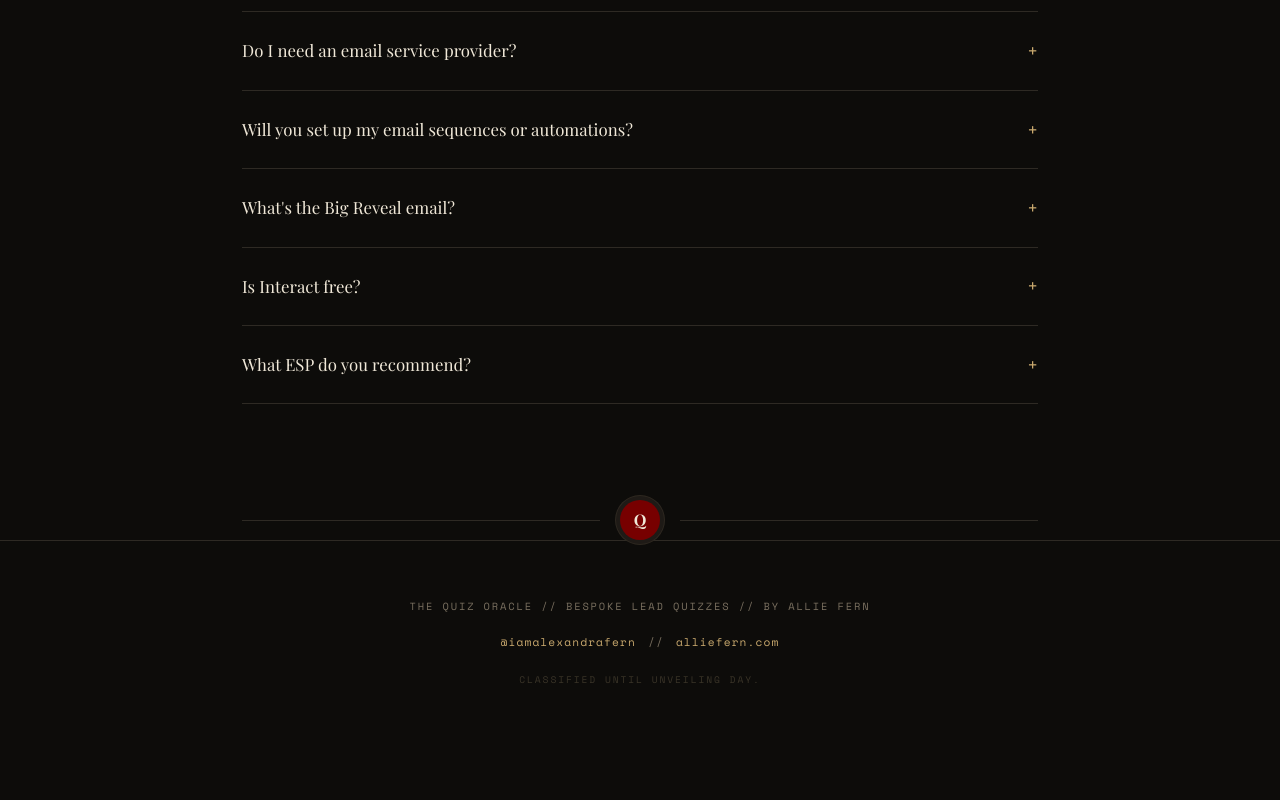
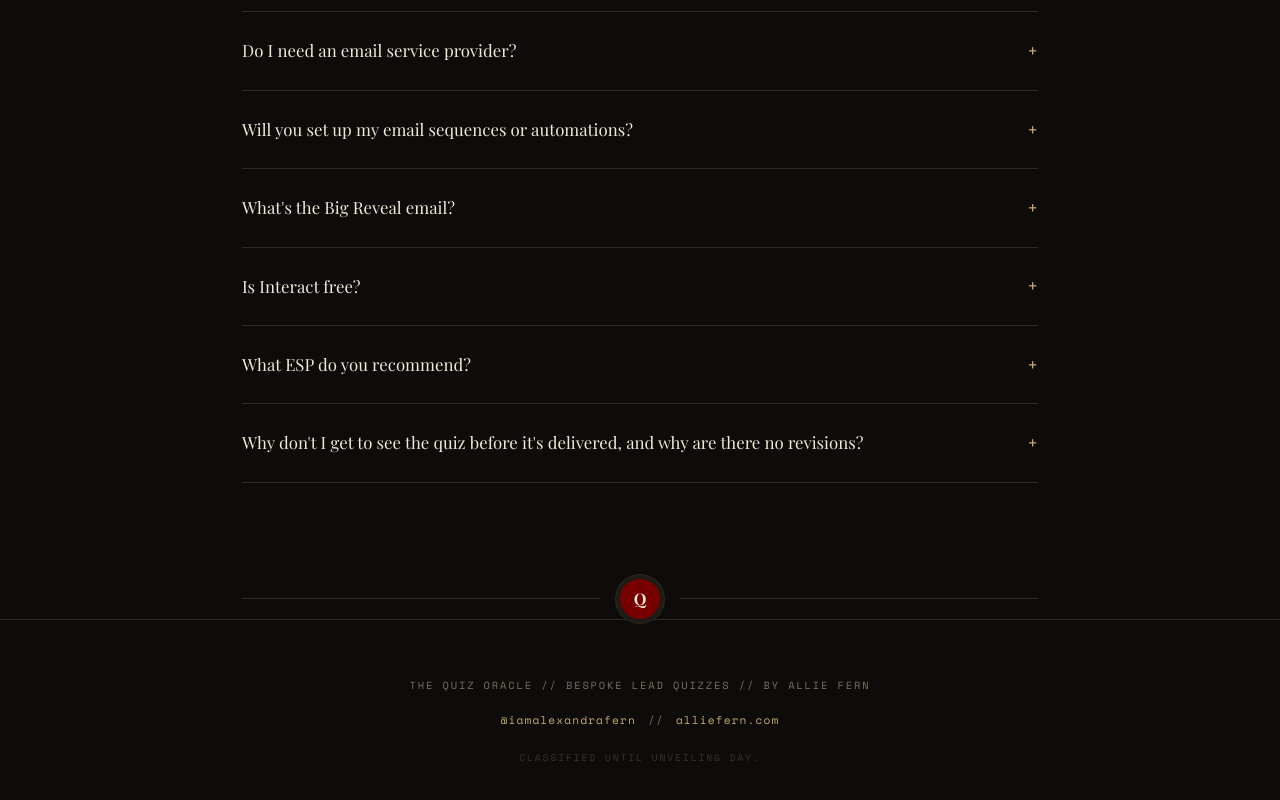
Before and after one commit to alliefern/alliefern-site, a plain HTML site: page quiz-oracle.html in a window 1280 px wide. Shown: the part 6320-7120 px from the top of the page. Before the commit the page ends 7064 px from the top, so only its background shows below. Drawn offline with nearby package versions, Linux system fonts and the light colour scheme; a web font is replaced by a local one.

Commit message:
Add FAQ: why no revisions or previews
Co-Authored-By: Claude Sonnet 4.6 <noreply@anthropic.com>

```diff
--- a/quiz-oracle.html
+++ b/quiz-oracle.html
@@ -348,6 +348,11 @@
           <p class="faq-a">Totally up to you — I'll work with whatever you're already using. If you're starting from scratch, pick whatever fits your budget and needs. I don't have a preference as long as it integrates with Interact (most major ones do).</p>
         </details>
 
+        <details class="faq-item">
+          <summary class="faq-q">Why don't I get to see the quiz before it's delivered, and why are there no revisions?</summary>
+          <p class="faq-a">Because that's the offer. This is an intuition-led, bespoke build — the magic is in the trust. When you hand me the keys and let me work without interruption, you get something that's been built entirely on instinct and expertise, not by committee. Revision rounds and previews would change the whole nature of what this is. The good news? I'm the Quiz Queen. I've done this enough times to know what works — and Interact makes it genuinely easy to tweak things yourself after delivery if something doesn't feel right.</p>
+        </details>
+
       </div>
     </div>
   </section>
```
